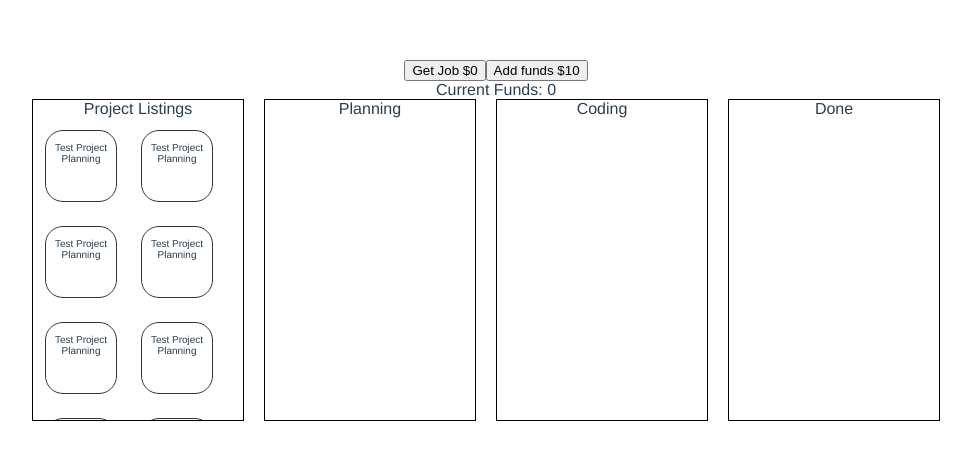
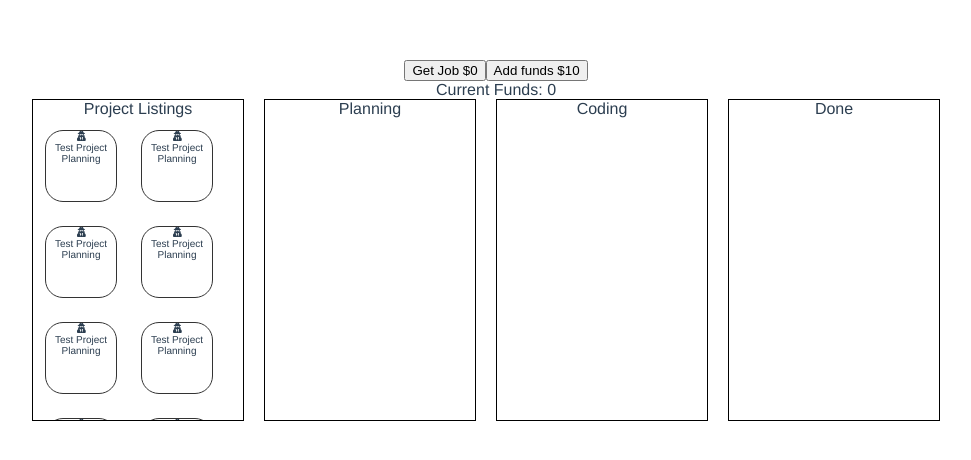
Before and after one commit to jeffdaze/deluxe_codevember_frontend_2019, a Vue app in the folder office_sim/: page / in a window 1280 px wide. Shown: the top 460 px of the page, without its empty margins (144-1115 px from the left). Built offline with nearby package versions, Linux system fonts and the light colour scheme.

Commit message:
Added FontAwesome icons and quick test

```diff
--- a/office_sim/package.json
+++ b/office_sim/package.json
@@ -8,6 +8,11 @@
     "lint": "vue-cli-service lint"
   },
   "dependencies": {
+    "@fortawesome/fontawesome-svg-core": "^1.2.25",
+    "@fortawesome/free-brands-svg-icons": "^5.11.2",
+    "@fortawesome/free-regular-svg-icons": "^5.11.2",
+    "@fortawesome/free-solid-svg-icons": "^5.11.2",
+    "@fortawesome/vue-fontawesome": "^0.1.8",
     "core-js": "^3.3.2",
     "vue": "^2.6.10",
     "vue-class-component": "^7.0.2",
--- a/office_sim/src/components/Card.vue
+++ b/office_sim/src/components/Card.vue
@@ -1,6 +1,7 @@
 <template>
   <div class="card">
     <img :src="icon" />
+    <font-awesome-icon icon="user-secret" />
     <div class="projectName">{{ projectName }}</div>
     <div class="projectState">{{ projectState }}</div>
 
--- a/office_sim/src/main.ts
+++ b/office_sim/src/main.ts
@@ -3,11 +3,25 @@
 import router from "./router";
 import store from "./store";
 
+//Font Awesome core items...
+import { library } from '@fortawesome/fontawesome-svg-core'
+import { FontAwesomeIcon } from '@fortawesome/vue-fontawesome'
+
+//set up individual icons here...
+import { faUserSecret } from '@fortawesome/free-solid-svg-icons'
+import { faFontAwesome } from '@fortawesome/free-brands-svg-icons'
+
+library.add(faFontAwesome, faUserSecret)
+
+Vue.component('font-awesome-icon', FontAwesomeIcon)
 
 Vue.config.productionTip = false;
 
 new Vue({
   router,
   store,
+  components: {
+    FontAwesomeIcon
+  },
   render: h => h(App)
 }).$mount("#app");
```
Also changed, not shown: office_sim/src/components/Main.vue (+6 -9 lines), 1 other file (tests, documents, lock files or other folders).
